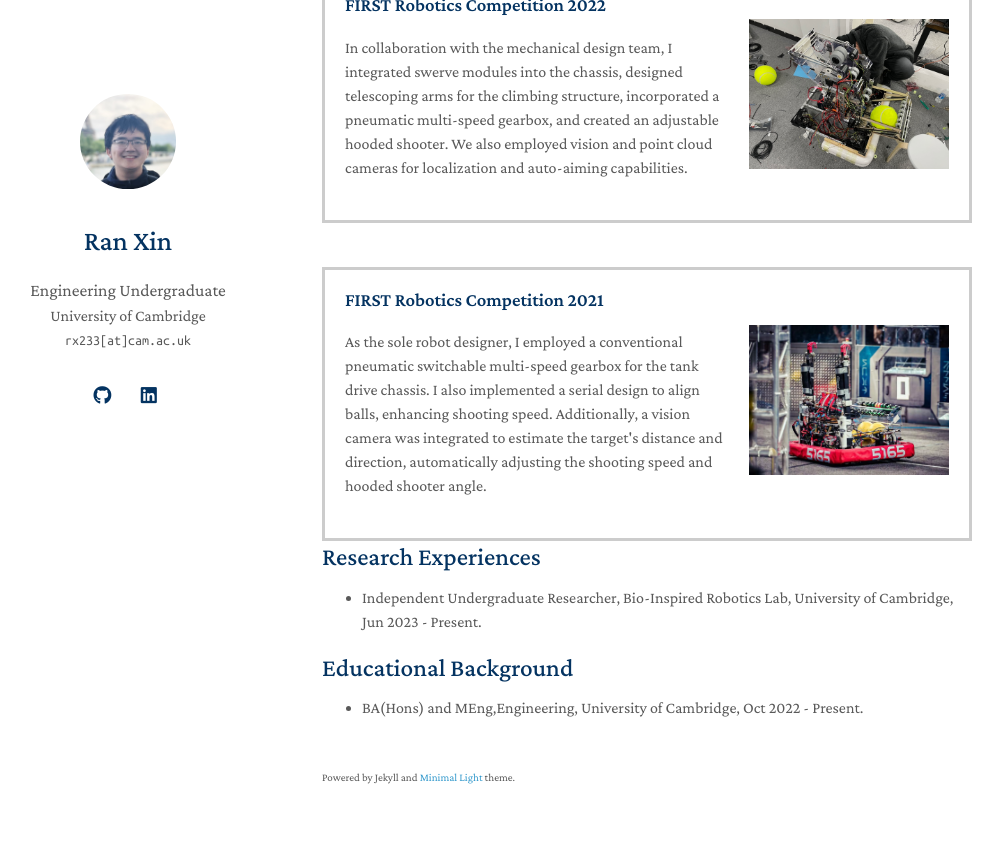
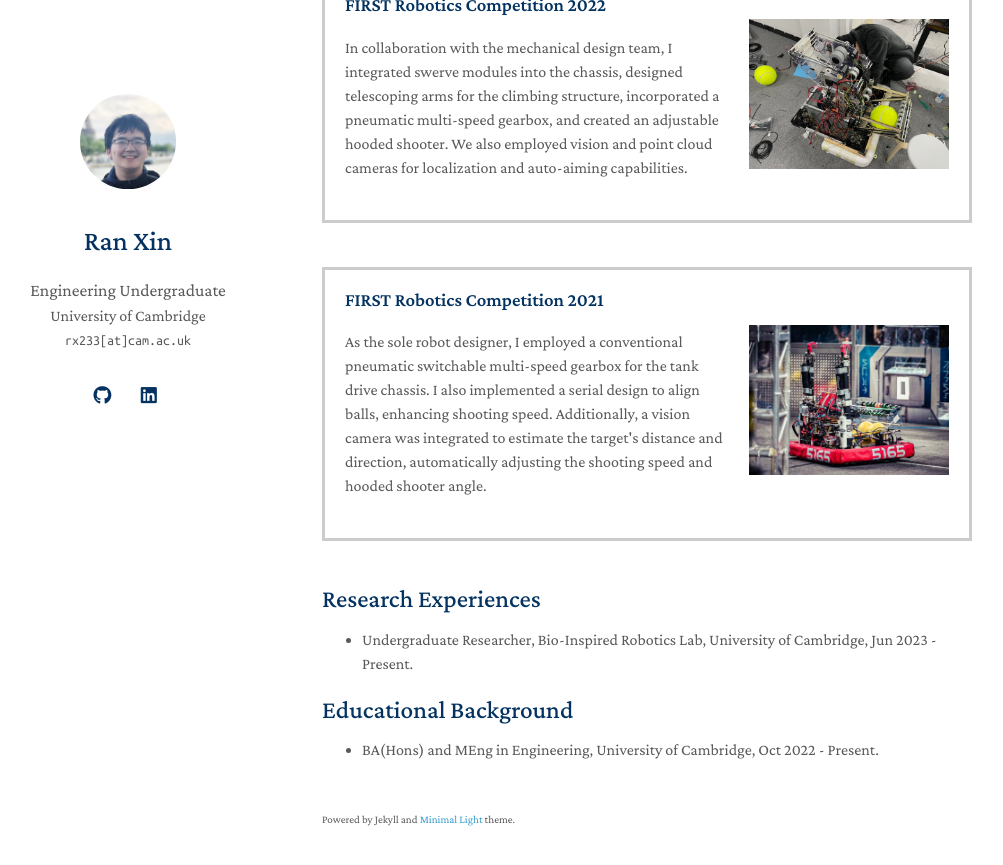
Before and after one commit to ran-xin/ran-xin.github.io, a Jekyll site: the page built from index.md, in a window 1280 px wide and 900 px high, scrolled down 1358 px. Shown: the top 865 px of the window, without its empty margins (148-1151 px from the left). Built offline with Jekyll 4.4.1, drawn with Linux system fonts in a browser that asks for light colours; nearby versions of some CDN libraries; a style sheet for code colours, icons or effects is not loaded; our own code applies the rules of GitHub Pages for plain Markdown files.

Commit message:
Minor Bug Fixes

```diff
--- a/index.md
+++ b/index.md
@@ -141,11 +141,11 @@
     </div>
 </body>
 </html>
-
+<br>
 
 
 ## Research Experiences
-- Independent Undergraduate Researcher, Bio-Inspired Robotics Lab, University of Cambridge, Jun 2023 - Present.
+- Undergraduate Researcher, Bio-Inspired Robotics Lab, University of Cambridge, Jun 2023 - Present.
 
 ## Educational Background
-- BA(Hons) and MEng,Engineering, University of Cambridge, Oct 2022 - Present.
+- BA(Hons) and MEng in Engineering, University of Cambridge, Oct 2022 - Present.
```
